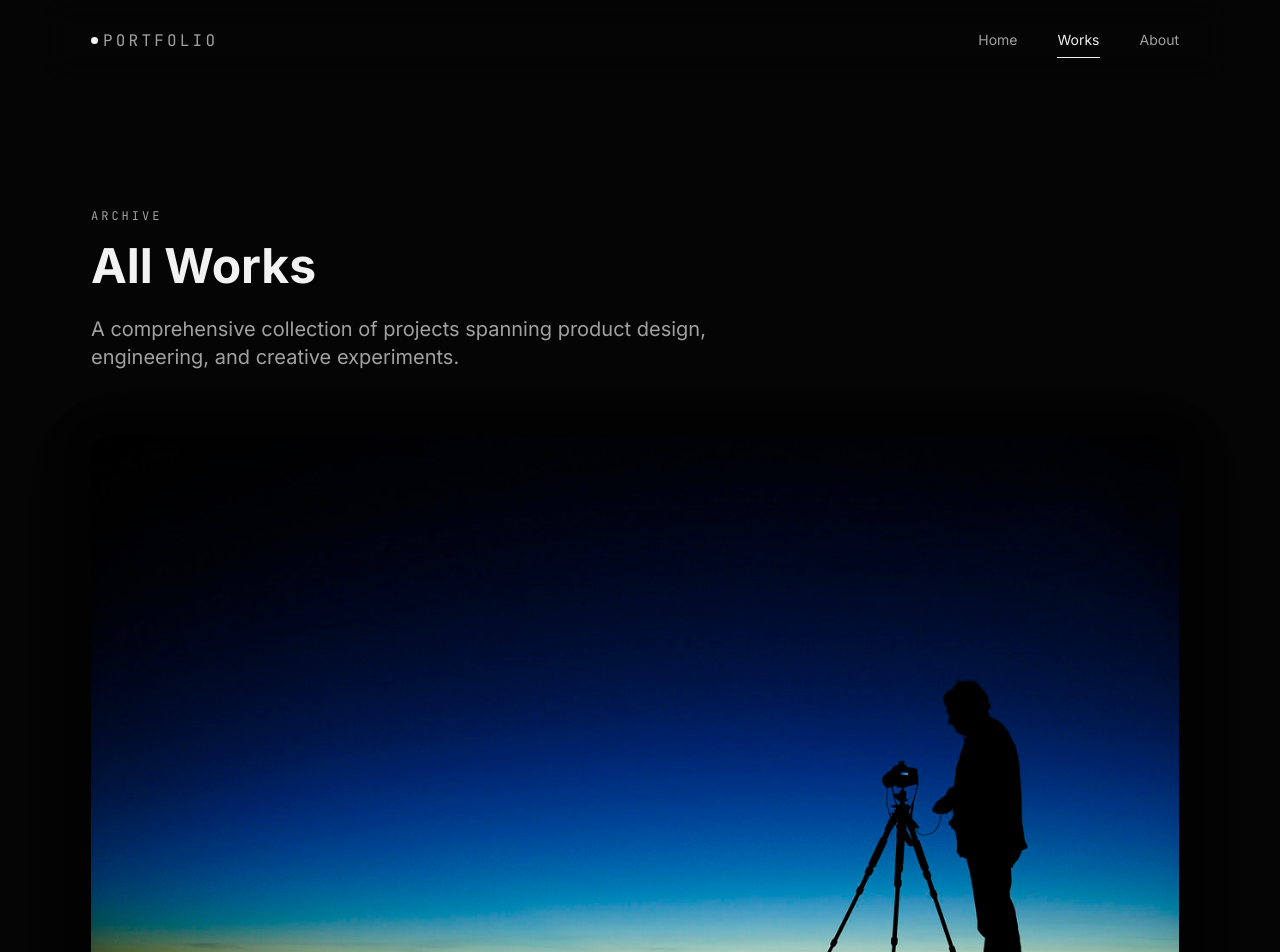
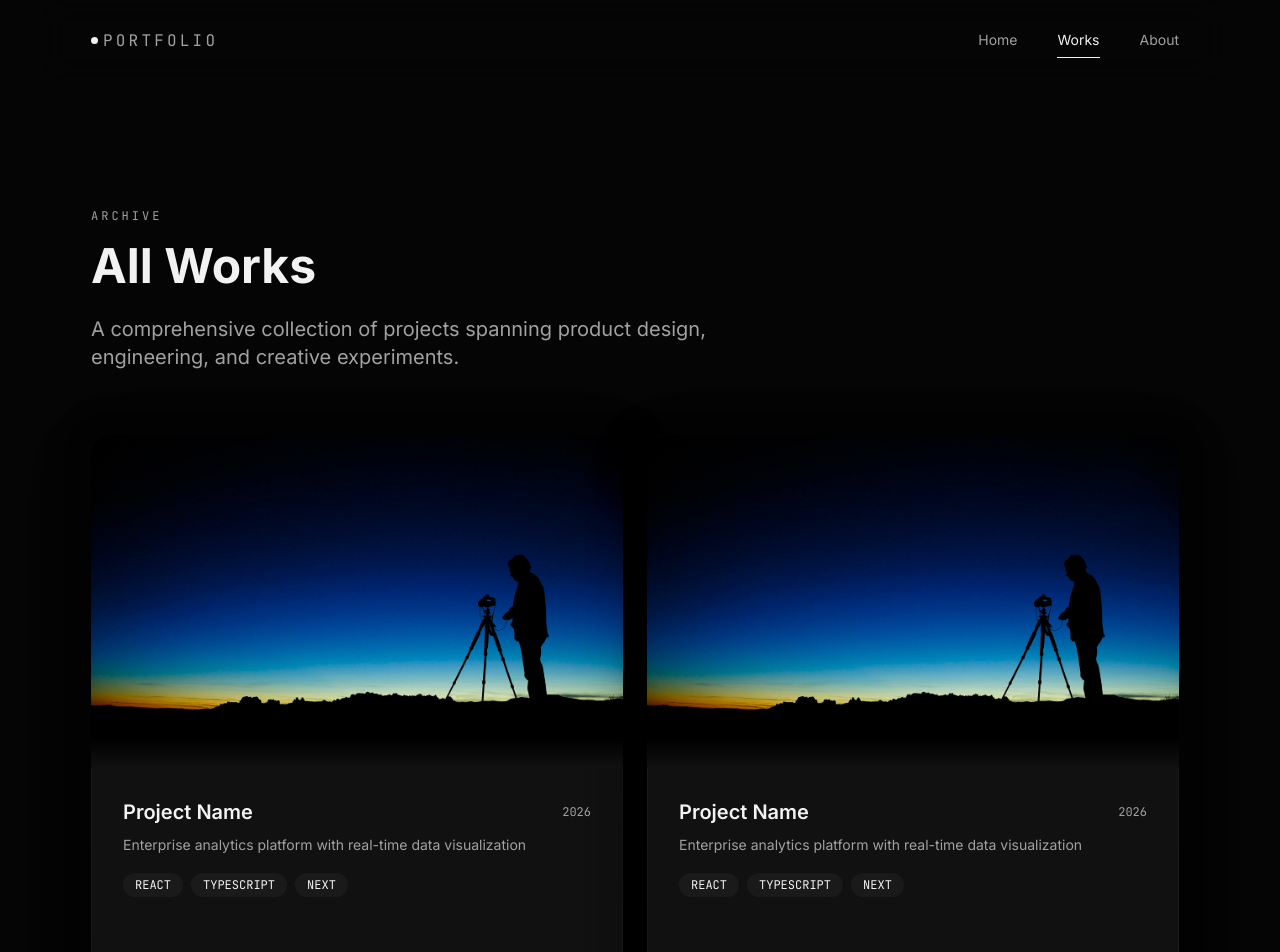
Before and after one commit to ivankalituk/business-card, a React (Vite) app: page /works in a window 1280 px wide. Shown: the top 952 px of the page. Built offline with nearby package versions, Linux system fonts and the light colour scheme.

Commit message:
fix[worksPage]: name fix

```diff
--- a/src/pages/worksPage/ui/worksPage.tsx
+++ b/src/pages/worksPage/ui/worksPage.tsx
@@ -27,7 +27,7 @@ const WorksPage = () => {
             </div>
 
             <div
-                className="grid grid-cols-1 gap-[24px] dt:gap[32px] dt:grid-cols-2"
+                className="grid grid-cols-1 gap-[24px] td:gap[32px] td:grid-cols-2"
             >
                 <WorkCard type='DETAILED'/>
                 <WorkCard type='DETAILED'/>
```
